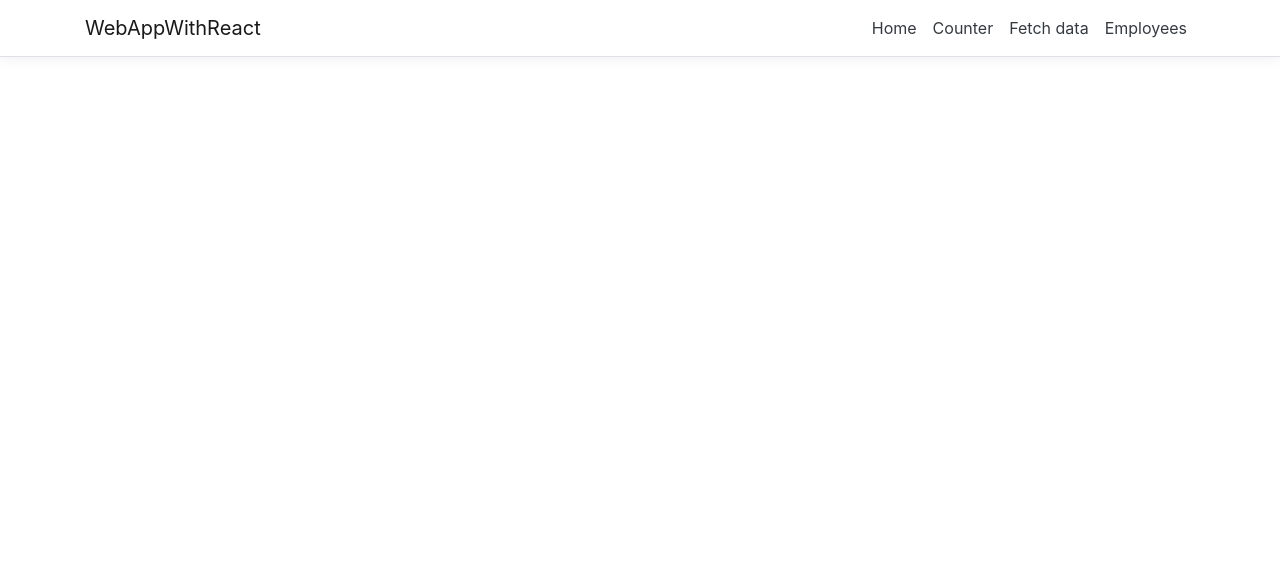
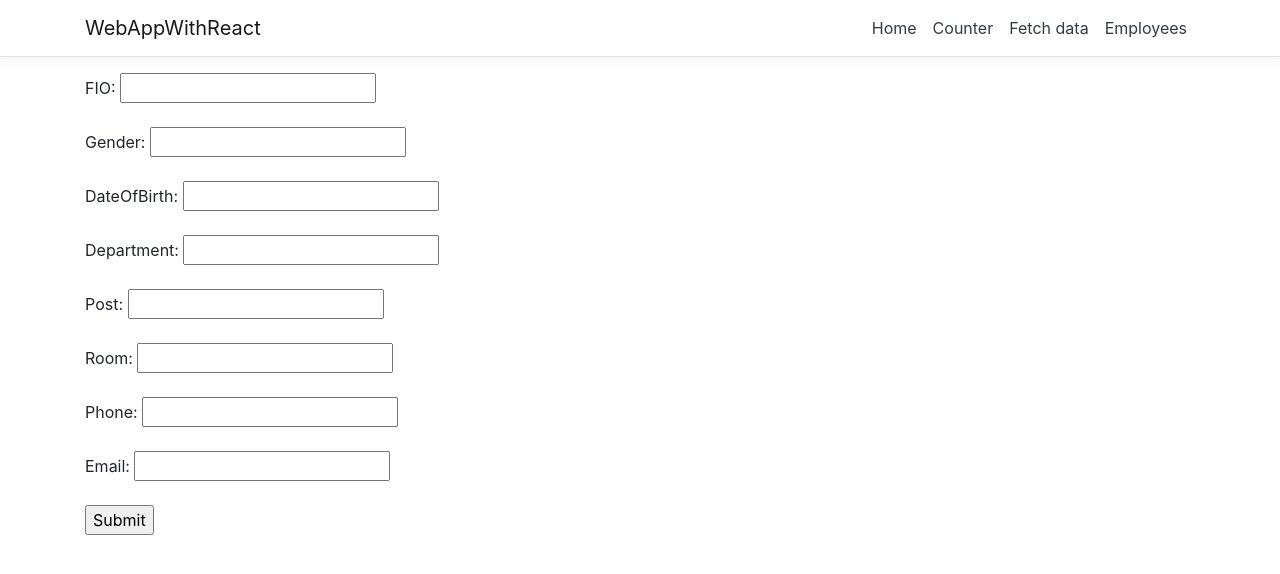
Before and after one commit to DmitriAlhimovich/WebAppWithReact, a React (Create React App) app in the folder WebAppWithReact/ClientApp/: page /addemployee in a window 1280 px wide. Shown: the top 574 px of the page. Built offline with nearby package versions, Linux system fonts and the light colour scheme.

Commit message:
[+] Кнопки Поиск, Добавление

```diff
--- a/WebAppWithReact/ClientApp/src/App.js
+++ b/WebAppWithReact/ClientApp/src/App.js
@@ -5,6 +5,7 @@ import { Home } from './components/Home';
 import { FetchData } from './components/FetchData';
 import { Counter } from './components/Counter';
 import { Employees } from './components/Employees';
+import { AddEmployee } from './components/AddEmployee';
 
 import './custom.css'
 
@@ -18,6 +19,7 @@ export default class App extends Component {
         <Route path='/counter' component={Counter} />
         <Route path='/fetch-data' component={FetchData} />
         <Route path='/employees' component={Employees} />
+        <Route path='/addemployee' component={AddEmployee} />
       </Layout>
     );
   }
--- /dev/null
+++ b/WebAppWithReact/ClientApp/src/components/AddEmployee.js
@@ -0,0 +1,91 @@
+import React, { Component } from 'react';
+
+export class AddEmployee extends Component {
+    static displayName = AddEmployee.name;
+
+    constructor(props) {
+        super(props);
+        this.state = { fio: '', gender: '', dateOfBirth: '', department: '', post: '', room: '', phone: '', email: '' };
+
+        this.onChangeFio = this.onChangeFio.bind(this);
+        this.onChangeGender = this.onChangeGender.bind(this);
+        this.onChangeDateOfBirth = this.onChangeDateOfBirth.bind(this);
+        this.onChangeDepartment = this.onChangeDepartment.bind(this);
+        this.onChangePost = this.onChangePost.bind(this);
+        this.onChangeRoom = this.onChangeRoom.bind(this);
+        this.onChangePhone = this.onChangePhone.bind(this);
+        this.onChangeEmail = this.onChangeEmail.bind(this);
+        this.onSubmit = this.onSubmit.bind(this);
+    }
+
+    onSubmit(event) {
+        //alert(`${this.state.fio}, добро пожаловать!`);
+        //let fio = event.target.value.fio;
+        fetch('employees/addemployee/',
+            {
+                method: 'post',
+                headers: {
+                    'Accept': 'application/json, text/plain, */*',
+                    'Content-Type': 'application/json'
+                }
+
+            }).then(res => res.json()).then(res => console.log(res));
+        event.preventDefault();
+    }
+
+    onChangeFio(event) {
+        this.setState({ fio: event.target.value });
+    }
+
+    onChangeGender(event) {
+        this.setState({ gender: event.target.value });
+    }
+
+    onChangeDateOfBirth(event) {
+        this.setState({ dateOfBirth: event.target.value });
+    }
+
+    onChangeDepartment(event) {
+        this.setState({ department: event.target.value });
+    }
+
+    onChangePost(event) {
+        this.setState({ post: event.target.value });
+    }
+
+    onChangeRoom(event) {
+        this.setState({ room: event.target.value });
+    }
+
+    onChangeEmail(event) {
+        this.setState({ phone: event.target.value });
+    }
+
+    onChangePhone(event) {
+        this.setState({ email: event.target.value });
+    }
+
+    render() {
+        return (
+            <form onSubmit={this.onSubmit}>
+                <p><label> FIO: <input type="text" name="fio" value={this.state.fio}
+                    onChange={this.onChangeFio} /></label></p>
+                <p><label> Gender: <input type="text" name="gender" value={this.state.gender}
+                    onChange={this.onChangeGender} /></label></p>
+                <p><label> DateOfBirth: <input type="text" name="dateOfBirth" value={this.state.dateOfBirth}
+                    onChange={this.onChangeDateOfBirth} /></label></p>
+                <p><label> Department: <input type="text" name="department" value={this.state.department}
+                    onChange={this.onChangeDepartment} /></label></p>
+                <p><label> Post: <input type="text" name="post" value={this.state.post}
+                    onChange={this.onChangePost} /></label></p>
+                <p><label> Room: <input type="text" name="room" value={this.state.room}
+                    onChange={this.onChangeRoom} /></label></p>
+                <p><label> Phone: <input type="text" name="phine" value={this.state.phone}
+                    onChange={this.onChangePhone} /></label></p>
+                <p><label> Email: <input type="text" name="email" value={this.state.email}
+                    onChange={this.onChangeEmail} /></label></p>
+                <p><input type="submit" value="Submit" /></p>
+            </form>
+        );
+    }
+}
--- a/WebAppWithReact/ClientApp/src/components/Employees.js
+++ b/WebAppWithReact/ClientApp/src/components/Employees.js
@@ -5,16 +5,64 @@ export class Employees extends Component {
 
     constructor(props) {
         super(props);
-      this.state = { _employees: [], loading: true };
+        this.state = { employees: [], loading: true, searchedValue: '' };
+        this.onRemoveEmployee = this.onRemoveEmployee.bind(this);
+        this.onSearch = this.onSearch.bind(this);
+        //this.onAddEmployee = this.onAddEmployee.bind(this);
     }
+
+    async currentListEmployees() {
+        const response = await fetch('employees');
+        const data = await response.json();
+        this.setState({ employees: data, loading: false });
+    }
+
+    onRemoveEmployee(event) {
+
+        let id = event.currentTarget.value;
+        fetch('employees/' + id,
+            {
+                method: 'delete',
+                headers: {
+                    'Accept': 'application/json, text/plain, */*',
+                    'Content-Type': 'application/json'
+                }
+
+            }).then(res => res.json()).then(res => console.log(res));
+
+        let newEmployees = this.state.employees.filter(e => e.id !== id);
+        this.setState({ employees: newEmployees });
+    }
+
+
+    onSearch = (event) => {
+        this.setState({ searchedValue: event.target.value });
+    }
+
+    //onAddEmployee = (event) => {
+    //    fetch('employees/addemployee',
+    //        {
+    //            method: 'post',
+    //            headers: {
+    //                'Accept': 'application/json, text/plain, */*',
+    //                'Content-Type': 'application/json'
+    //            }
+
+    //        }).then(res => res.json()).then(res => console.log(res));
+
+    //    //let addEmployees = _response.json();
+    //    //this.setState({ employees: addEmployees, loading: false });
+    //}
 
     componentDidMount() {
         this.currentListEmployees();
     }
 
-    static renderEmployeesTable(_employees) {
+    renderEmployeesTable(employees, onRemove, onSearch) {
+
         return (
             <table className='table table-striped' aria-labelledby="tabelLabel">
+            <input type="text" placeholder="search" onChange={onSearch} value={this.state.searchedValue} />
                 <thead>
                     <tr class="table-danger">
                         <th>FIO</th>
@@ -26,11 +74,10 @@ export class Employees extends Component {
                         <th>Phone</th>
                         <th>Email</th>
                         <th></th>
-             <th></th>
                     </tr>
                 </thead>
                 <tbody>
-          {_employees.map(employee =>
+                    {employees.map(employee =>
                         <tr key={employee.fio}>
                             <td>{employee.fio}</td>
                             <td>{employee.gender}</td>
@@ -41,6 +88,7 @@ export class Employees extends Component {
                             <td>{employee.phone}</td>
                             <td>{employee.email}</td>
                             <td>
+                               <button value={employee.id} onClick={onRemove}>Remove</button>
                             </td>
                         </tr>
                     )}
@@ -50,22 +98,23 @@ export class Employees extends Component {
     }
 
     render() {
+
+         let newEmployees = this.state.employees.filter((item) => item.fio.includes(this.state.searchedValue));
          let contents = this.state.loading
             ? <p><em>Loading...</em></p>
-        : Employees.renderEmployeesTable(this.state._employees);
+             : this.renderEmployeesTable(newEmployees, this.onRemoveEmployee, this.onSearch);
 
         return (
             <div>
-            <h1 id="tabelLabel" >Current Employees</h1>
+                <h1 id="tabelLabel">Current Employees</h1>
                 <p>This component demonstrates Current Employees from the server.</p>
+                {/*<p><button value={null} onClick={this.onAddEmployee}>AddEmployee</button></p>*/}
+                <p><a href="addemployee">AddEmployee</a></p>
+
                 {contents}
             </div>
         );
     }
 
-  async currentListEmployees() {
-    const response = await fetch('employees');
-    const data = await response.json();
-    this.setState({ _employees: data, loading: false });
+
 }
-}
```
Also changed, not shown: 2 other files (tests, documents, lock files or other folders). Lines whose indentation alone changed are shown as unchanged.
